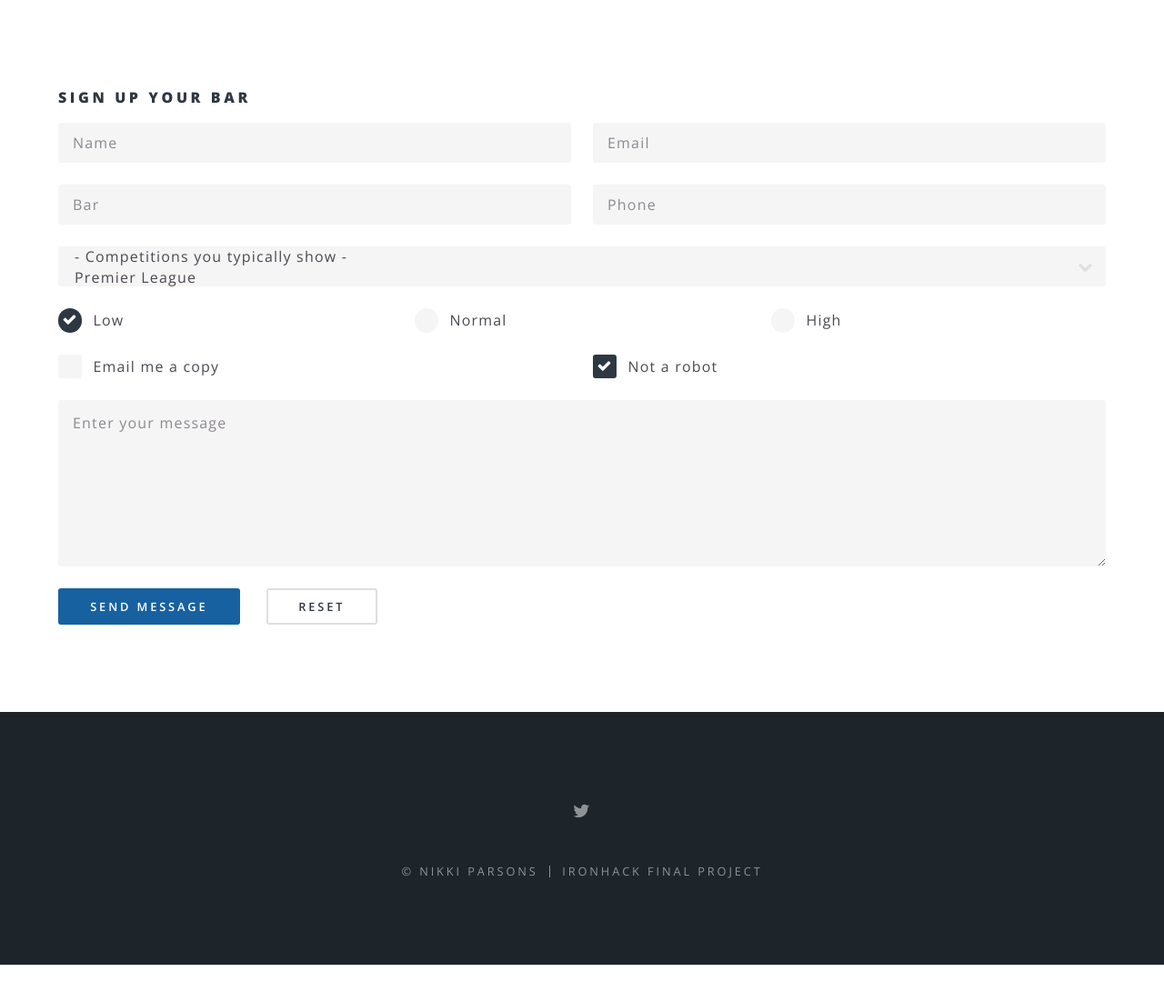
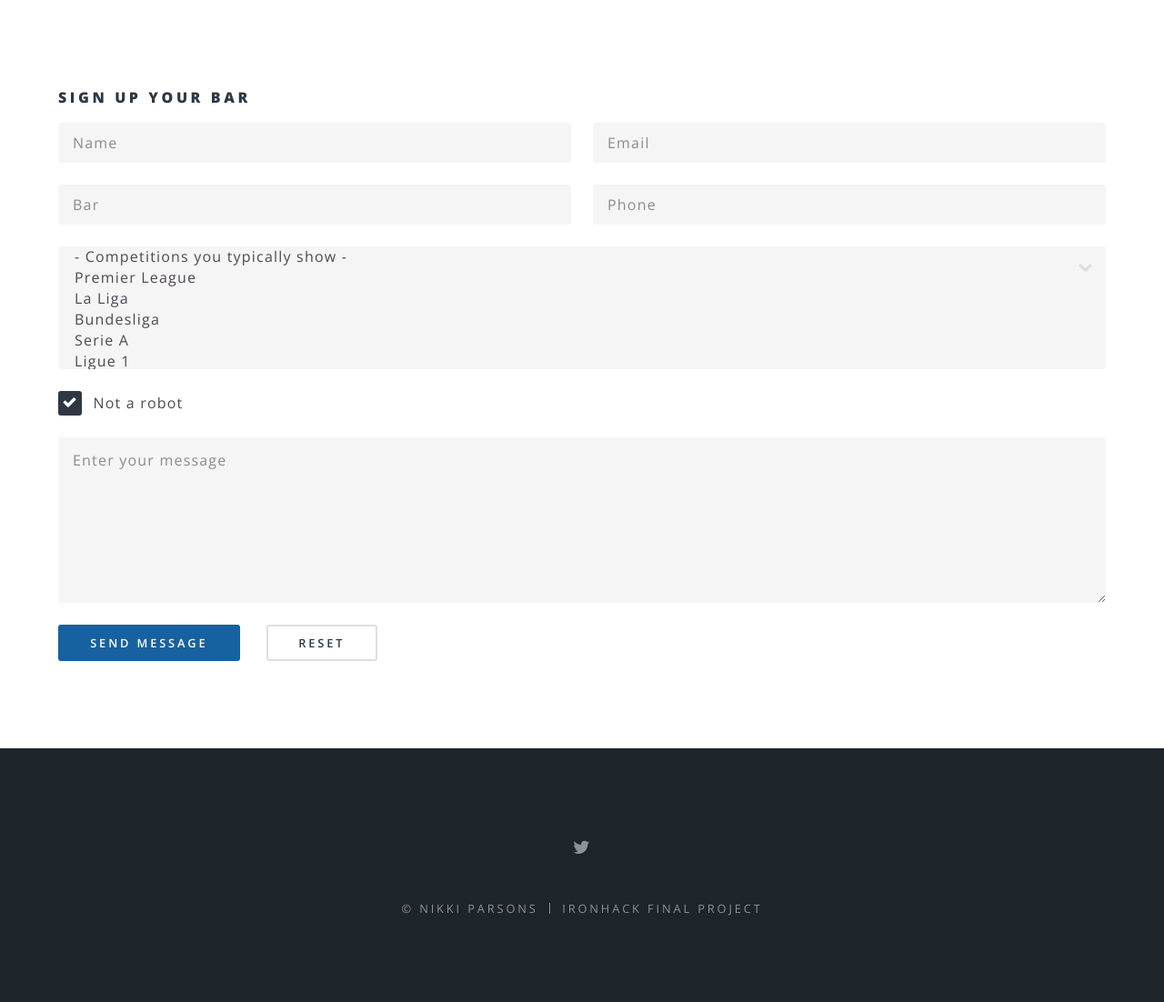
Before and after one commit to nikkiparsons/matchfinder, a Rails app: page /contact/new in a window 1280 px wide. Shown: the part 394-1496 px from the top of the page at 91% size. Before the commit the page ends 1455 px from the top, so only its background shows below. Run offline with Rails 7, Linux system fonts and the light colour scheme; style sheets or scripts are compiled from the project's sources; some libraries are stand-ins or nearby versions.

Commit message:
Multi-select styling for contact form

```diff
--- a/app/assets/stylesheets/home.scss
+++ b/app/assets/stylesheets/home.scss
@@ -14,7 +14,7 @@
   			text-align: left;
   		}
 
-  td:nth-child(2n+1) {background: #CCC}
+  td:nth-child(2n+1) {background: #DCDCDC}
 
   td {
     font-size: 0.8em;
@@ -24,3 +24,7 @@
 #center-text {
   text-align: center;
 }
+
+#multi-select {
+  height: 135px;
+}
--- a/app/views/contact/new.html.erb
+++ b/app/views/contact/new.html.erb
@@ -26,7 +26,7 @@
             </div>
       			<div class="12u$">
       				<div class="select-wrapper">
-      					<select multiple name="competition">
+      					<select multiple name="competition" id="multi-select">
       						<option value="">- Competitions you typically show -</option>
       						<option value="Premier League">Premier League</option>
       						<option value="La Liga">La Liga</option>
@@ -37,22 +37,6 @@
                   <option value="Internationals">Internationals</option>
       					</select>
       				</div>
-      			</div>
-      			<div class="4u 12u$(small)">
-      				<input type="radio" id="demo-priority-low" name="demo-priority" checked>
-      				<label for="demo-priority-low">Low</label>
-      			</div>
-      			<div class="4u 12u$(small)">
-      				<input type="radio" id="demo-priority-normal" name="demo-priority">
-      				<label for="demo-priority-normal">Normal</label>
-      			</div>
-      			<div class="4u$ 12u$(small)">
-      				<input type="radio" id="demo-priority-high" name="demo-priority">
-      				<label for="demo-priority-high">High</label>
-      			</div>
-      			<div class="6u 12u$(small)">
-      				<input type="checkbox" id="demo-copy" name="demo-copy">
-      				<label for="demo-copy">Email me a copy</label>
       			</div>
       			<div class="6u$ 12u$(small)">
       				<input type="checkbox" id="demo-human" name="demo-human" checked>
--- a/app/views/contact/show.html.erb
+++ b/app/views/contact/show.html.erb
@@ -2,7 +2,7 @@
 
 <article id="main">
   <header>
-    <h2>Contact Requests</h2>
+    <h2>ADMIN CONTACT REQUESTS</h2>
   </header>
   <section class="wrapper style5">
     <div class="inner">
--- a/app/views/layouts/application.html.erb
+++ b/app/views/layouts/application.html.erb
@@ -30,7 +30,7 @@
   <body>
     <div id="page-wrapper">
       <header id="header">
-        <h1><%= image_tag("Logo.png", :id => "logo") %></h1>
+        <h1><%= link_to( image_tag("Logo.png"), '/', :id => "logo") %></h1>
         <nav id="nav">
           <ul>
             <li class="special">
```
